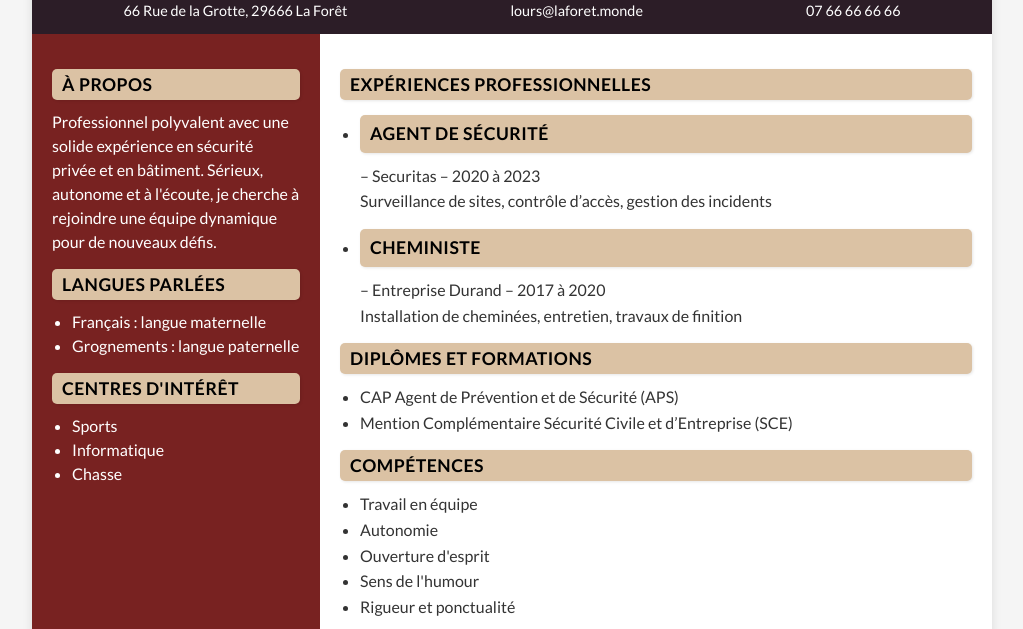
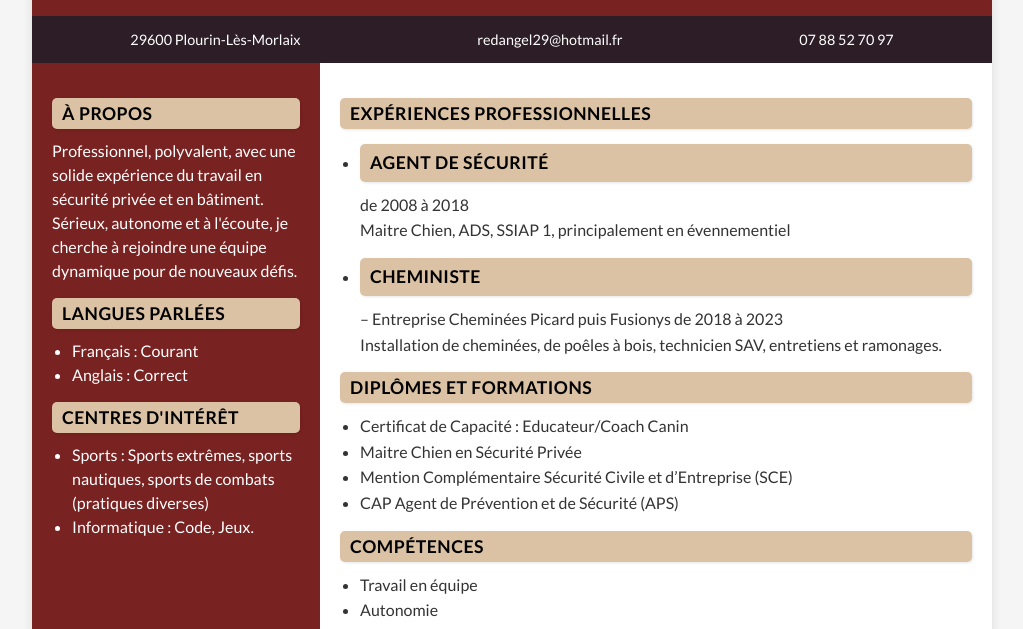
Before and after one commit to PapaOursBzH/papaoursbzh.github.io, a plain HTML site: page index.html in a window 1280 px wide. Shown: the part 314-943 px from the top of the page, without its empty margins (128-1151 px from the left). Drawn offline with Linux system fonts and the light colour scheme.

Commit message:
redaction réelle du cv

```diff
--- a/index.html
+++ b/index.html
@@ -13,12 +13,13 @@
   <header>
     <img src="assets/img/405743640_24240151492295830_6184891343874948654_n.jpg" alt="Photo Papa Ours" />
     <h1>Papa Ours</h1>
+    <h2> Fabien Le Fournis</h2>
   </header>
 
   <nav>
-    <a href="https://goo.gl/maps/">66 Rue de la Grotte, 29666 La Forêt</a>
-    <a href="mailto:lours@laforet.monde">lours@laforet.monde</a>
-    <a href="tel:0766666666">07 66 66 66 66</a>
+    <a href="https://goo.gl/maps/">29600 Plourin-Lès-Morlaix</a>
+    <a href="mailto:lours@laforet.monde">redangel29@hotmail.fr</a>
+    <a href="tel:0788527097">07 88 52 70 97</a>
   </nav>
 
   <main>
@@ -26,24 +27,23 @@
       <article>
         <strong>À propos</strong>
         <p>
-          Professionnel polyvalent avec une solide expérience en sécurité privée et en bâtiment. Sérieux, autonome et à l'écoute, je cherche à rejoindre une équipe dynamique pour de nouveaux défis.
+          Professionnel, polyvalent, avec une solide expérience du travail en sécurité privée et en bâtiment. Sérieux, autonome et à l'écoute, je cherche à rejoindre une équipe dynamique pour de nouveaux défis.
         </p>
       </article>
 
       <article>
         <strong>Langues parlées</strong>
         <ul>
-          <li>Français : langue maternelle</li>
-          <li>Grognements : langue paternelle</li>
+          <li>Français : Courant</li>
+          <li>Anglais : Correct</li>
         </ul>
       </article>
 
       <article>
         <strong>Centres d'intérêt</strong>
         <ul>
-          <li>Sports</li>
-          <li>Informatique</li>
-          <li>Chasse</li>
+          <li>Sports : Sports extrêmes, sports nautiques, sports de combats (pratiques diverses)</li>
+          <li>Informatique : Code, Jeux.</li>
         </ul>
       </article>
     </aside>
@@ -53,12 +53,12 @@
         <strong>Expériences professionnelles</strong>
         <ul>
           <li>
-            <strong>Agent de sécurité</strong> – Securitas – 2020 à 2023<br />
-            Surveillance de sites, contrôle d’accès, gestion des incidents
+            <strong>Agent de sécurité</strong> de 2008 à 2018<br />
+            Maitre Chien, ADS, SSIAP 1, principalement en évennementiel
           </li>
           <li>
-            <strong>Cheministe</strong> – Entreprise Durand – 2017 à 2020<br />
-            Installation de cheminées, entretien, travaux de finition
+            <strong>Cheministe</strong> – Entreprise Cheminées Picard puis Fusionys de 2018 à 2023<br />
+            Installation de cheminées, de poêles à bois, technicien SAV, entretiens et ramonages.
           </li>
         </ul>
       </article>
@@ -66,8 +66,10 @@
       <article>
         <strong>Diplômes et formations</strong>
         <ul>
+          <li>Certificat de Capacité : Educateur/Coach Canin</li>
+          <li>Maitre Chien en Sécurité Privée</li>
+          <li>Mention Complémentaire Sécurité Civile et d’Entreprise (SCE)</li>
           <li>CAP Agent de Prévention et de Sécurité (APS)</li>
-          <li>Mention Complémentaire Sécurité Civile et d’Entreprise (SCE)</li>
         </ul>
       </article>
 
```
